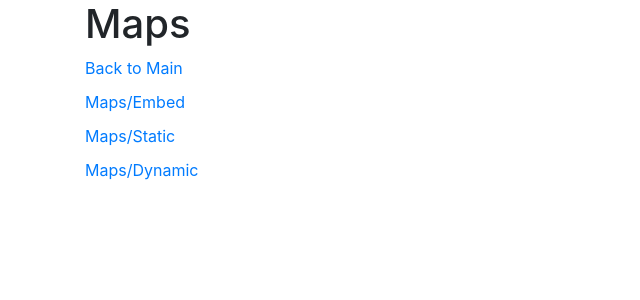
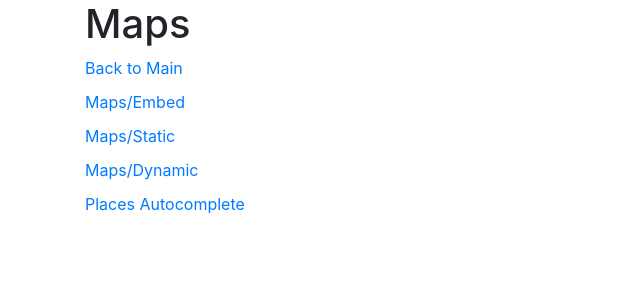
Before and after one commit to pmatsinopoulos/test_google_autocomplete, a Flask app: page / in a window 1280 px wide. Shown: the top 300 px of the page, without its empty margins (0-640 px from the left). Run offline with Flask 2, Linux system fonts and the light colour scheme; some libraries are stand-ins or nearby versions.

Commit message:
Places autocomplete

```diff
--- a/app.py
+++ b/app.py
@@ -27,3 +27,8 @@ def maps_static():
 @app.route('/maps/dynamic/')
 def maps_dynamic():
     return render_template('maps/dynamic.html', GOOGLE_API=os.getenv('GOOGLE_API') )
+
+
+@app.route('/places/autocomplete/')
+def places_autocomplete():
+    return render_template('places/autocomplete.html', GOOGLE_API=os.getenv('GOOGLE_API') )
--- a/static/javascript/app.js
+++ b/static/javascript/app.js
@@ -5,4 +5,41 @@ $(function () {
             zoom: 17
         });
     });
+
+    $('.places-autocomplete').each(function () {
+        var defaultBounds = new google.maps.LatLngBounds(
+            new google.maps.LatLng(37.720010, 24.045452),
+            new google.maps.LatLng(38.340910, 23.404130)
+        );
+        var options = {
+            bounds: defaultBounds,
+            types: ['address'],
+            strictBounds: true,
+            componentRestrictions: {country: 'gr'},
+            // placeIdOnly: true
+        };
+        var input = $('#pac-input')[0];
+        var autocomplete = new google.maps.places.Autocomplete(input, options);
+        autocomplete.setFields(['address_component',
+            'adr_address',
+            'alt_id',
+            'formatted_address',
+            'geometry',
+            'icon',
+            'id',
+            'name',
+            'permanently_closed',
+            'photo',
+            'place_id',
+            'scope',
+            'type',
+            'url',
+            'utc_offset',
+            'vicinity']);
+        var getPlaceSelected = function() {
+            var place = autocomplete.getPlace();
+            console.log(place);
+        };
+        autocomplete.addListener('place_changed', getPlaceSelected);
+    });
 });
--- a/templates/index.html
+++ b/templates/index.html
@@ -14,4 +14,7 @@
     <div class="flow-vertical-link">
         <a href="{{ url_for('maps_dynamic') }}">Maps/Dynamic</a>
     </div>
+    <div class="flow-vertical-link">
+        <a href="{{ url_for('places_autocomplete') }}">Places Autocomplete</a>
+    </div>
 {% endblock %}
```
Also changed, not shown: templates/places/autocomplete.html (added, +17 -0 lines).
